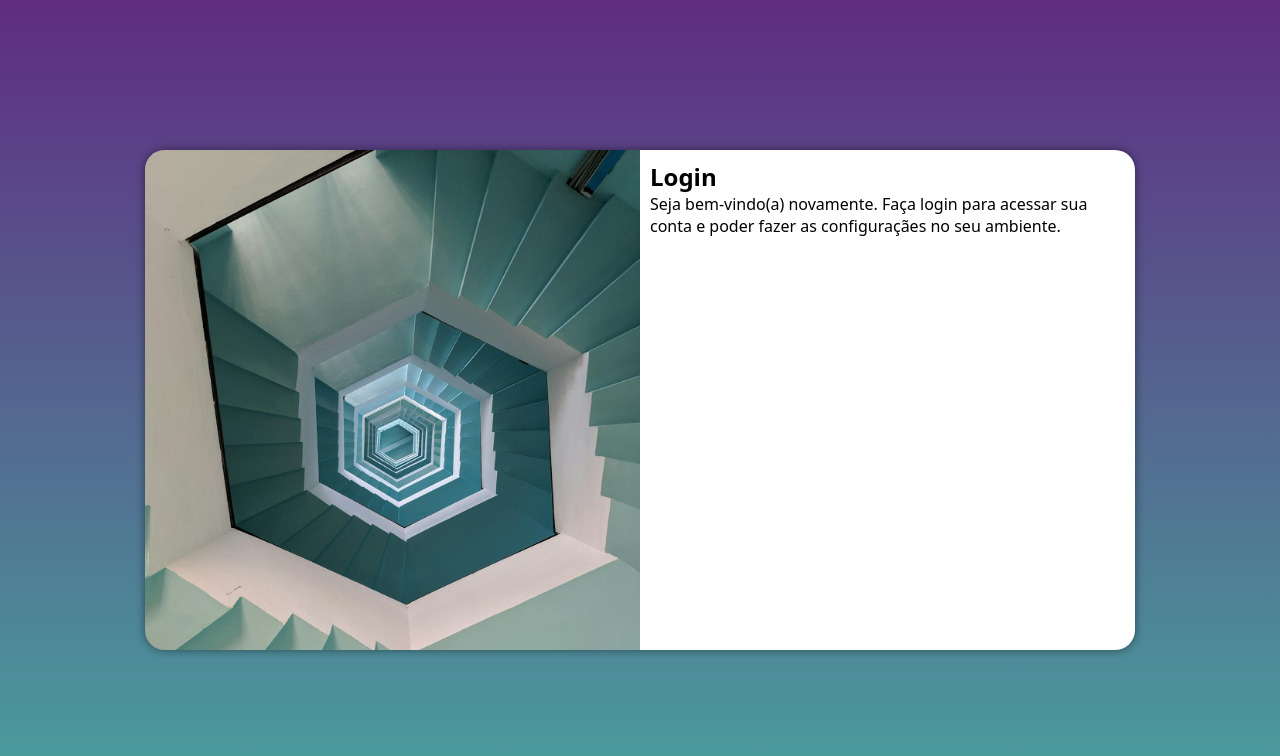
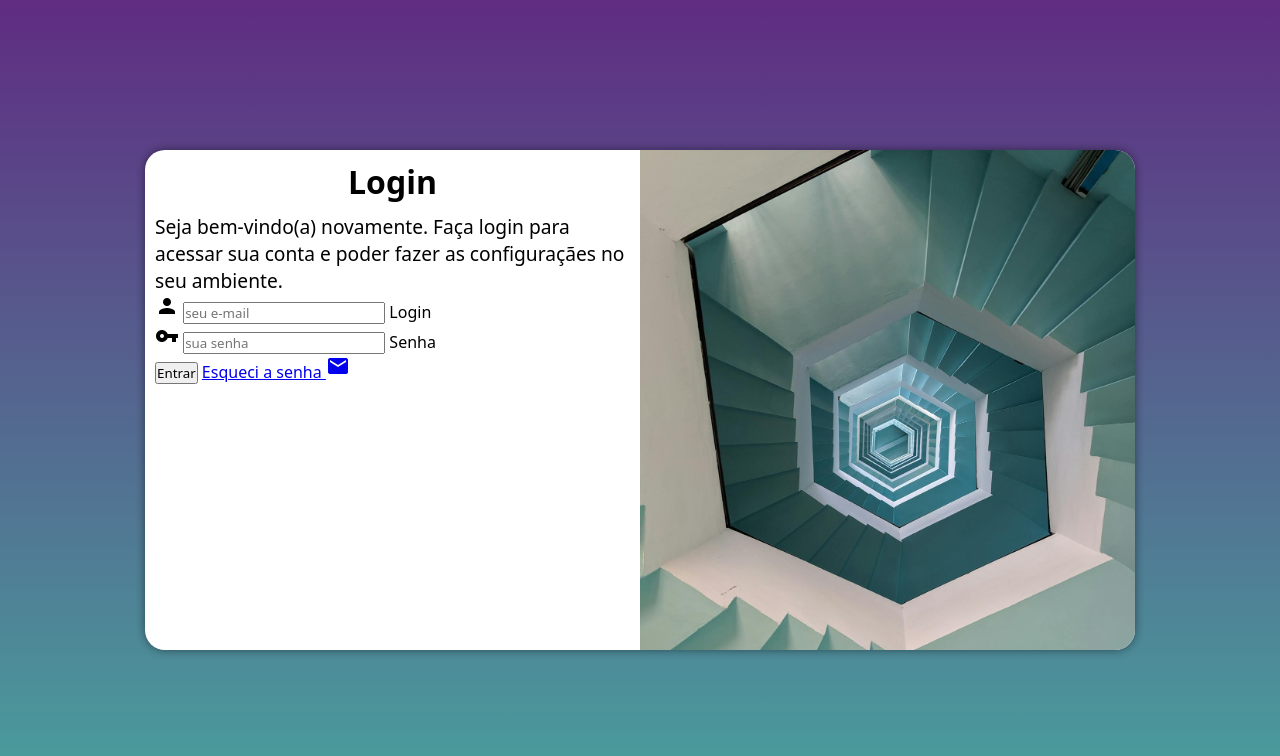
Before and after one commit to Ricardofrassetto/projeto-login, a plain HTML site: page index.html in a window 1280 px wide. Drawn offline with Linux system fonts and the light colour scheme.

Commit message:
adicionei o formulario

```diff
--- a/estilos/media-query.css
+++ b/estilos/media-query.css
@@ -35,14 +35,22 @@
     }
 
     section#login > div#imagem {
-        float:  left;
+        float:  right;
         width: 50%;
         height: 100%;
     }
 
     section#login > div#formulario {
-        float: right;
+        float: left;
         width: 50%;
     }
 
+    div#formulario > h1 {
+        font-size: 2em;
+    }
+
+    div#formulario > p {
+        font-size: 1.2em;
+    }
+
 }
--- a/estilos/style.css
+++ b/estilos/style.css
@@ -55,3 +55,12 @@ section#login > div#formulario {
     display: block;
     padding: 10px;
 }
+
+div#formulario > h1 {
+    text-align: center;
+    margin-bottom: 10px;
+}
+
+div#formulario > p {
+    font-size: 0.8em;
+}
--- a/index.html
+++ b/index.html
@@ -4,6 +4,7 @@
     <meta charset="UTF-8">
     <meta name="viewport" content="width=device-width, initial-scale=1.0">
     <title>Logim</title>
+    <link href="https://fonts.googleapis.com/icon?family=Material+Icons" rel="stylesheet" />
     <link rel="stylesheet" href="estilos/style.css">
     <link rel="stylesheet" href="estilos/media-query.css">
 </head>
@@ -17,7 +18,20 @@
                 <h1>Login</h1>
                 <p>Seja bem-vindo(a) novamente. Faça login para acessar sua conta e poder fazer as configuraçães no seu ambiente.</p>
                 <form action="login.php" method="post">
-
+                    <div class="campo">
+                        <i class="material-icons">person</i>
+                        <input type="email" name="login" id="ilogin" placeholder="seu e-mail" autocomplete="email" required maxlength="30">
+                        <label for="ilogin">Login</label>
+                    </div>
+                    <div class="campo">
+                        <i class="material-icons">vpn_key</i>
+                        <input type="password" name="senha" id="isenha" placeholder="sua senha" autocomplete="current-password" required minlength="8" maxlength="20">
+                        <label for="isenha">Senha</label>
+                    </div>
+                    <input type="submit" value="Entrar">
+                    <a href="esqueci.html">
+                        Esqueci a senha <i class="material-icons">mail</i>
+                    </a>
                 </form>
             </div>
         </section>
```
